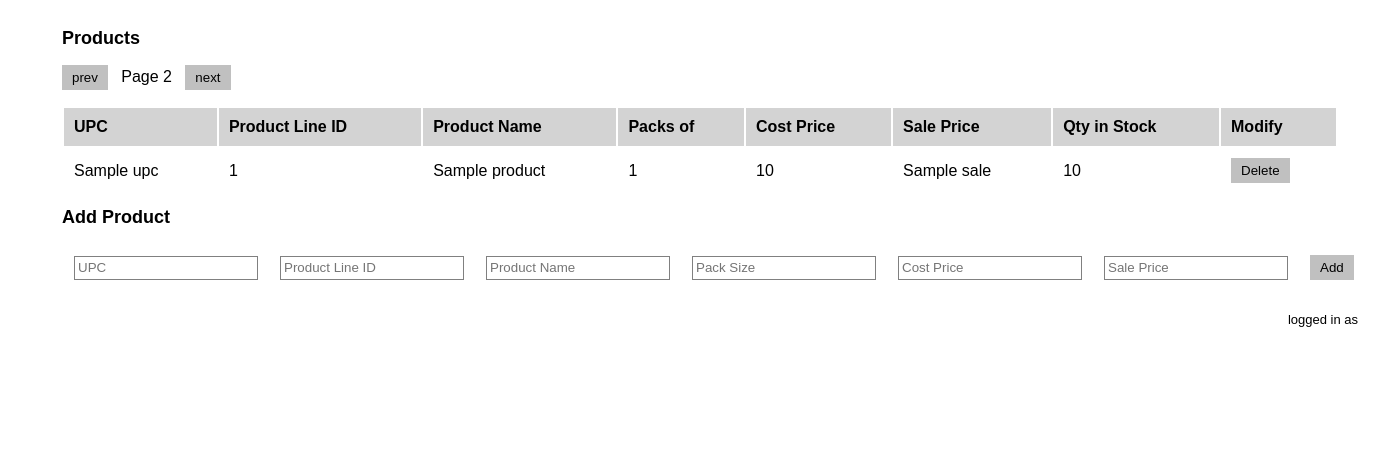
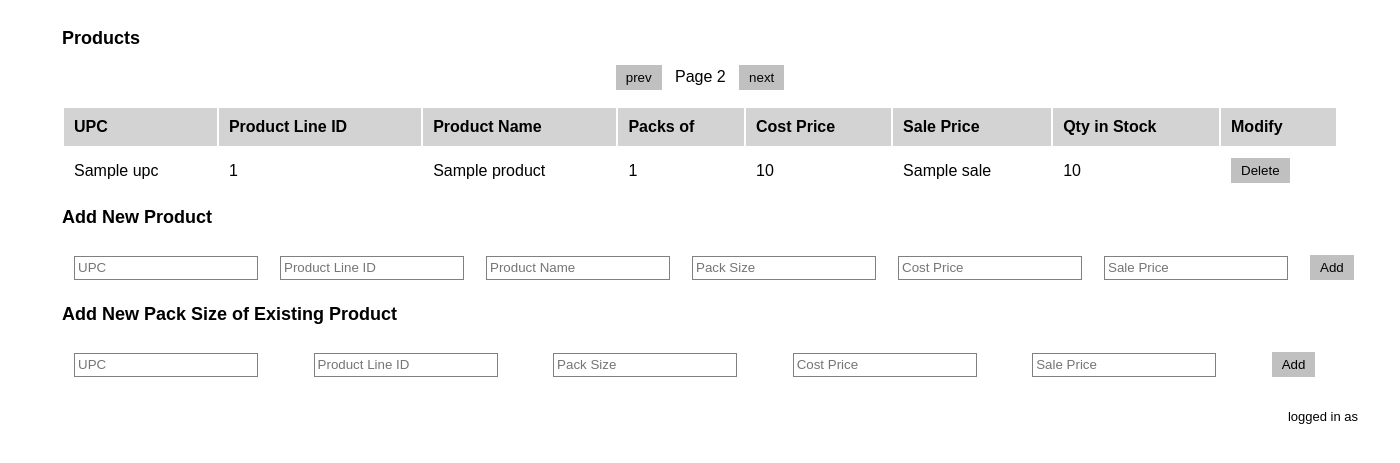
Before and after one commit to xerebus/lightcoin, a Flask app: template FlaskApp/templates/product.html in a window 1400 px wide. Shown: the part 76-539 px from the top of the page. Run offline with Flask 2, Linux system fonts and the light colour scheme; the template is opened without the code that fills it: most values are stand-ins (such as "Sample title", 1, 10 or a date in 2020).

Commit message:
fully functional product interface

```diff
--- a/FlaskApp/main.py
+++ b/FlaskApp/main.py
@@ -13,6 +13,7 @@ from werkzeug import generate_password_hash, check_password_hash
 
 import time
 
+
 ## INITIALIZATION
 
 app = Flask(__name__)
@@ -25,6 +26,7 @@ app.config['MYSQL_DATABASE_PASSWORD'] = 'admin'
 app.config['MYSQL_DATABASE_DB'] = 'store'
 app.config['MYSQL_DATABASE_HOST'] = 'localhost'
 mysql.init_app(app)
+
 
 ## LOGIN AND LOGOUT
 
@@ -88,6 +90,7 @@ def logout():
     session.pop('user', None)
     return redirect('/')
 
+
 ## HOME SCREEN
 
 @app.route('/home')
@@ -103,7 +106,8 @@ def home():
 
     return render_template('home.html', user = session.get('user'))
 
-## EMPLOYEE/USER MANAGEMENT
+
+## EMPLOYEE/USER MANAGEMENT INTERFACE
 
 @app.route('/employee')
 def employee():
@@ -205,5 +209,162 @@ def delete_employee():
 
     return redirect('/employee')
 
+
+## PRODUCT MANAGEMENT INTERFACE
+
+@app.route('/product', methods=['POST', 'GET'])
+def product():
+    '''Display a paginated product list, with options to
+    add a new product (new entry in product_line) or a new pack size
+    of an existing product.'''
+
+    # login-only page
+    if not session.get('user'):
+        return render_template(
+            'error.html',
+            error = 'Unauthorized access.'
+        )
+
+    # parse page number
+    if request.method == 'POST':
+        page = int(request.form['page'])
+    else:
+        page = 0
+
+    # connect to MySQL database
+    conn = mysql.connect()
+    cursor = conn.cursor()
+
+    # number of items per page
+    list_limit = 10
+
+    # fetch product data
+    args = (list_limit, page * list_limit)
+    cursor.callproc('GetProducts', args)
+    products = cursor.fetchall()
+
+    # close connection
+    cursor.close()
+    conn.close()
+
+    return render_template(
+        'product.html',
+        user = session.get('user'),
+        products = products,
+        page = page
+    )
+
+@app.route('/product_line_add', methods = ['POST'])
+def add_product():
+    '''Adds a new product. This corresponds to a new product_line as
+    well as a new product associated with that product_line -- both tables
+    are updated.'''
+
+    # login-only page
+    if not session.get('user'):
+        return render_template(
+            'error.html',
+            error = 'Unauthorized access.'
+        )
+
+    if request.method == 'POST':
+
+        # connect to MySQL database
+        conn = mysql.connect()
+        cursor = conn.cursor()
+
+
+        # attempt to add product
+        args = (
+            request.form['upc'],
+            request.form['pid'],
+            request.form['name'],
+            request.form['pack_size'],
+            request.form['cost'],
+            request.form['sale']
+        )
+        cursor.callproc('CreateProduct', args)
+        conn.commit()
+
+        # close connection
+        cursor.close()
+        conn.close()
+
+    return redirect('/product')
+
+@app.route('/product_add', methods = ['POST'])
+def add_product_pack():
+    '''Adds a new pack size of an existing product. Product must already
+    exist in product_line.'''
+
+    # login-only page
+    if not session.get('user'):
+        return render_template(
+            'error.html',
+            error = 'Unauthorized access.'
+        )
+
+    if request.method == 'POST':
+
+        # connect to MySQL database
+        conn = mysql.connect()
+        cursor = conn.cursor()
+
+
+        # attempt to add product
+        args = (
+            request.form['upc'],
+            request.form['pid'],
+            request.form['pack_size'],
+            request.form['cost'],
+            request.form['sale']
+        )
+        cursor.callproc('CreateProductPack', args)
+        conn.commit()
+
+        # close connection
+        cursor.close()
+        conn.close()
+
+    return redirect('/product')
+
+@app.route('/product_delete', methods = ['POST'])
+def delete_product_pack():
+    '''Delete a product pack. If this is the last pack of this product,
+    delete the product as well.'''
+
+    print(
+        "DELETING",
+        file = sys.stderr
+    )
+
+    # login-only page
+    if not session.get('user'):
+        return render_template(
+            'error.html',
+            error = 'Unauthorized access.'
+        )
+
+    if request.method == 'POST':
+
+        # connect to MySQL database
+        conn = mysql.connect()
+        cursor = conn.cursor()
+
+        # delete product
+        print(
+            "Deleting UPC {}".format(request.form['upc']),
+            file = sys.stderr
+        )
+        args = (request.form['upc'],)
+        cursor.callproc('DeleteProduct', args)
+        conn.commit()
+
+        # close connection
+        cursor.close()
+        conn.close()
+
+    return redirect('/product')
+
 if __name__ == '__main__':
     app.run(debug = True)
--- a/FlaskApp/static/interface.css
+++ b/FlaskApp/static/interface.css
@@ -76,6 +76,12 @@ h1  {
 
 /* table display */
 
+p.pagination {
+
+    text-align: center;
+
+}
+
 table {
 
     width: 100%;
--- a/FlaskApp/templates/product.html
+++ b/FlaskApp/templates/product.html
@@ -13,6 +13,7 @@
     &nbsp;
     <button name="page" value={{ page|int + 1 }}>next</button>
 </p>
+</form>
 
 <form action="/product_delete" method="POST">
 
@@ -50,7 +51,7 @@
 
 </form>
 
-<h1>Add Product</h1>
+<h1>Add New Product</h1>
 
 <form action="/product_line_add" method="POST">
 
@@ -90,6 +91,42 @@
 
 </form>
 
+<h1>Add New Pack Size of Existing Product</h1>
+
+<form action="/product_add" method="POST">
+
+<table>
+
+    <tr>
+
+        <td>
+            <input type="text" name="upc" placeholder="UPC">
+        </td>
+
+        <td>
+            <input type="text" name="pid" placeholder="Product Line ID">
+        </td>
+
+        <td>
+            <input type="text" name="pack_size" placeholder="Pack Size">
+        </td>
+
+        <td>
+            <input type="text" name="cost" placeholder="Cost Price">
+        </td>
+
+        <td>
+            <input type="text" name="sale" placeholder="Sale Price">
+        </td>
+
+        <td>
+            <button action=type="submit">Add</button>
+        </td>
+    </tr>
+</table>
+
+</form>
+
 
 
 {% endblock %}
```
